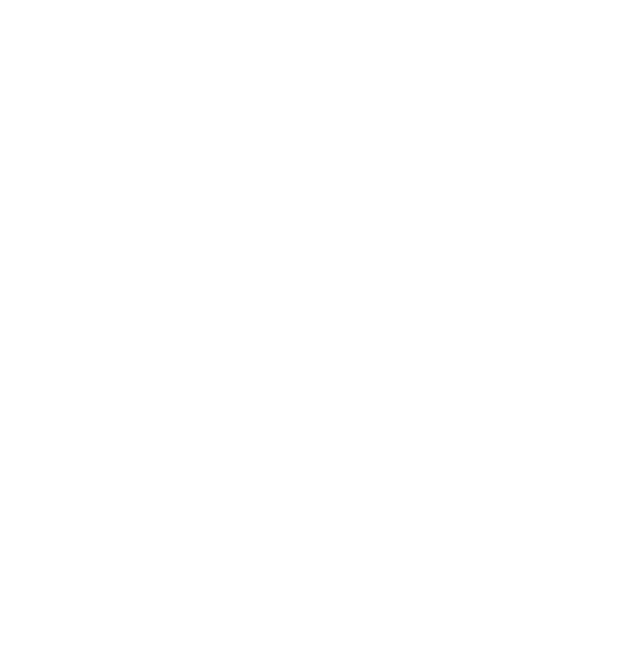
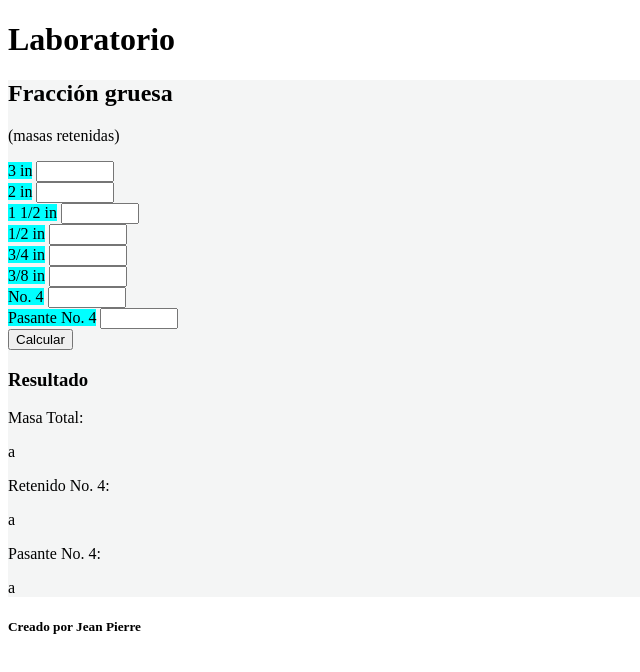
Before and after one commit to JeanPierre2416/Laboratorio, a plain HTML site: page index.html in a window 1280 px wide. Shown: the whole page, without its empty margins (0-640 px from the left). Drawn offline with Linux system fonts and the light colour scheme.

Commit message:
Avance Granulometria1

```diff
--- a/index.html
+++ b/index.html
@@ -7,6 +7,46 @@
     <link rel="stylesheet" href="styles/index.css">
 </head>
 <body>
+    <header>
+        <h1>Laboratorio</h1>
+    </header>
 
+    <main>
+        <div class="Granulometria">
+            <form id="Fraccion_Gruesa">
+                <h2>Fracción gruesa</h2>
+                <p>(masas retenidas)</p>
+                <label for="3 in">3 in</label>
+                <input type="number" id="3 in" name="3 in"><br>
+                <label for="2 in">2 in</label>
+                <input type="number" id="2 in" name="2 in"><br>
+                <label for="1 1/2 in">1 1/2 in</label>
+                <input type="number" id="1 1/2 in" name="1 1/2 in"><br>
+                <label for="1/2 in">1/2 in</label>
+                <input type="number" id="1/2 in" name="1/2 in"><br>
+                <label for="3/4 in">3/4 in</label>
+                <input type="number" id="3/4 in" name="3/4 in"><br>
+                <label for="3/4 in">3/8 in</label>
+                <input type="number" id="3/8 in" name="3/8 in"><br>
+                <label for="No. 4">No. 4</label>
+                <input type="number" id="No. 4" name="No. 4"><br>
+
+                <label for="Pasante No. 4">Pasante No. 4</label>
+                <input type="number" id="Pasante No. 4" name="Pasante No. 4"><br>
+            <button type="submit">Calcular</button>
+            <h3>Resultado</h3>
+            <p>Masa Total: </p><p>a</p>
+            <p>Retenido No. 4: </p><p>a</p>
+            <p>Pasante No. 4: </p><p>a</p>
+            </form>
+
+        </div>
+    </main>
+
+    <footer>
+        <h5>Creado por Jean Pierre</h5>
+    </footer>
+    <!--javaScrip-->
+    <script type="module" src="javascrip/index.js"></script>
 </body>
 </html>
--- a/styles/index.css
+++ b/styles/index.css
@@ -0,0 +1,12 @@
+#Fraccion_Gruesa {
+ width: 90%;
+ background-color: rgba(206, 210, 210, 0.225);
+}
+
+label{
+    width: 400px;
+    background-color: aqua;
+}
+input{
+    width: 70px;
+}
```
Also changed, not shown: javascrip/index.js (added).
